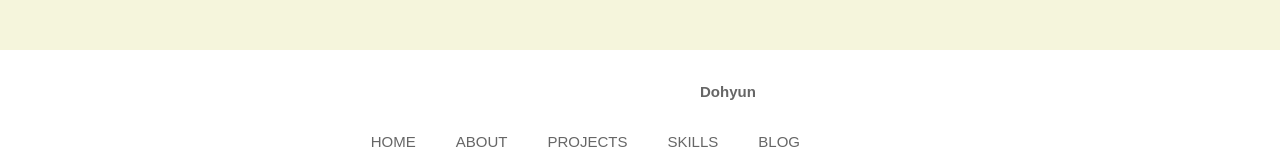
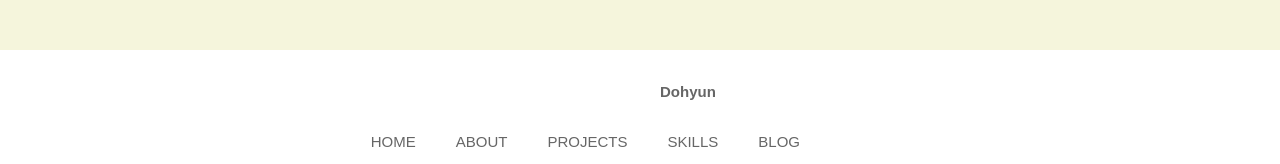
Before and after one commit to BrightLuminate/gitPortfolios, a React (Create React App) app: page / in a window 1280 px wide. Shown: the part 7070-7234 px from the top of the page. Built offline with nearby package versions, Linux system fonts and the light colour scheme; no server answers.

Commit message:
Update App.css

```diff
--- a/src/css/App.css
+++ b/src/css/App.css
@@ -738,7 +738,7 @@ p {
     padding: 10px; /* 기본 패딩 */
     position: relative;
     top: -50px;
-    left: 620px;
+    left: 580px;
   }
 }
 
```
